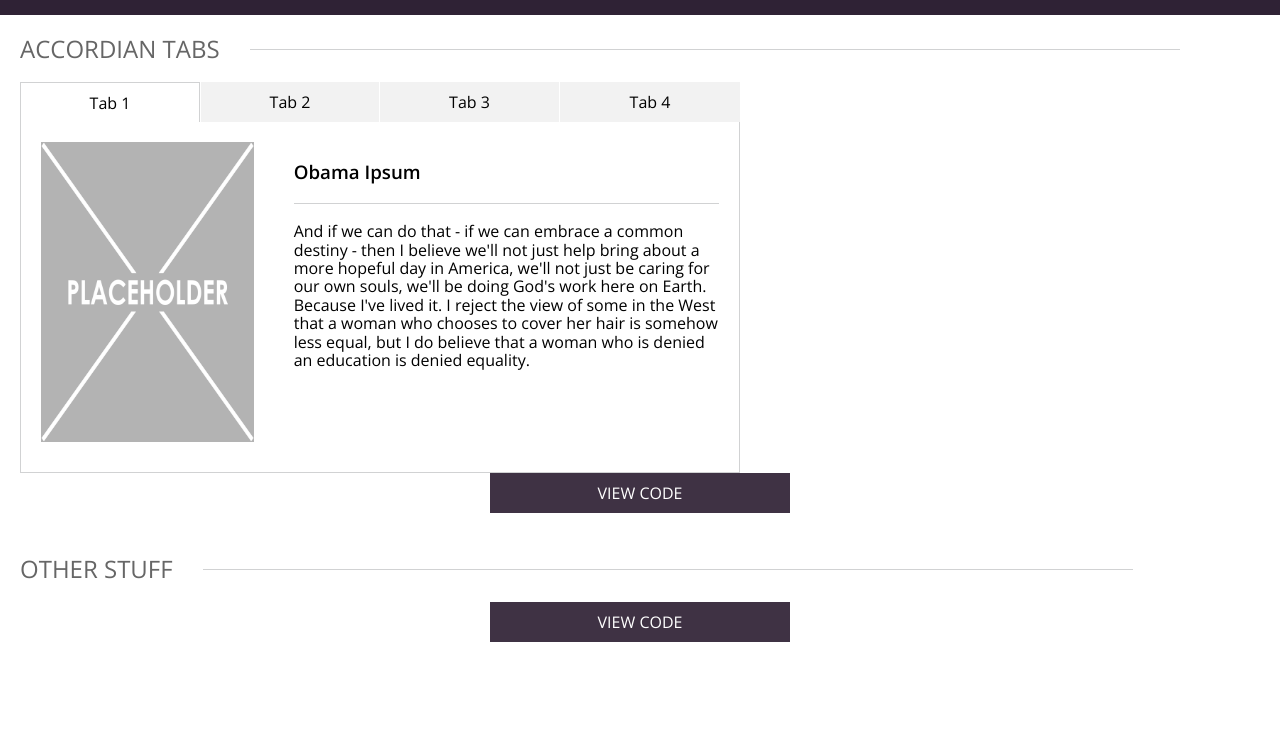
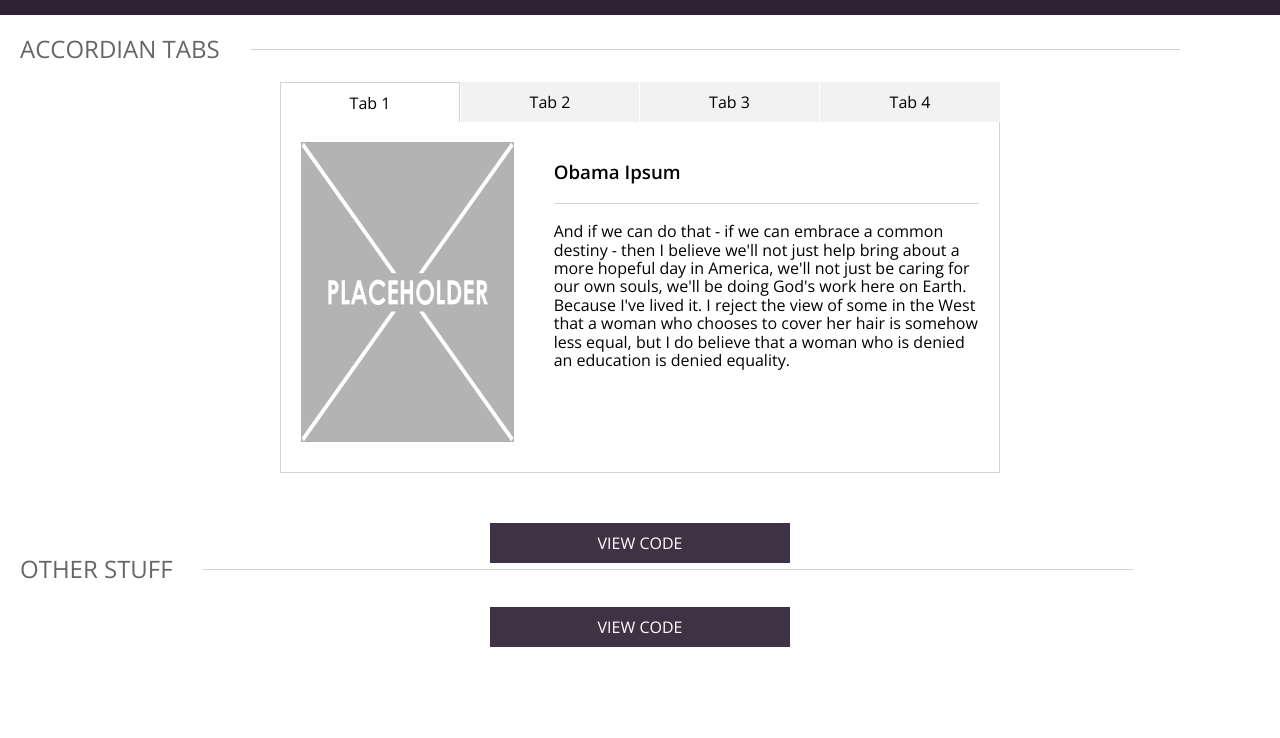
Before and after one commit to etcetera8/Pattrn-Party, a plain HTML site: page index.html in a window 1280 px wide. Shown: the part 62-800 px from the top of the page. Drawn offline with nearby package versions, Linux system fonts and the light colour scheme.

Commit message:
Center content

```diff
--- a/index.html
+++ b/index.html
@@ -14,7 +14,7 @@
 
     <section>
       <h2>ACCORDIAN TABS</h2>
-
+        <div class="wrapper">
           <nav>
             <div class="tab active one">Tab 1</div>
             <div class="tab two">Tab 2</div>
@@ -85,11 +85,8 @@
               vortex spaceships the answer is a resounding yes... Nazca lines , crystal skull crystal skull the vedas technology mercury
               mayan , targeted mutation i know it sounds crazy... Legendary times.</p>
             </section>
-
           </article>
-
-
-
+        </div>
           <button class="view-code-btn">VIEW CODE</button>
         </section>
     <section>
--- a/styles.scss
+++ b/styles.scss
@@ -28,10 +28,17 @@ body, html {
   }
 }
 
+.wrapper {
+  display: flex;
+  flex-direction: column;
+  justify-content: center;
+  align-items: center;
+  margin-bottom: 50px;
+}
+
 section {
   margin: 20px;
   height: 500px;
-
 
   h2 {
     font-weight: 300;
@@ -51,7 +58,7 @@ section {
 
   button {
     display: block;
-    margin: 0 auto;
+    margin: 25px auto;
     width: 300px;
     height: 40px;
     font-weight: 300;
@@ -63,7 +70,6 @@ section {
 
 nav {
   display: flex;
-  width: 50%;
   margin: 0;
 
   .tab {
```
Also changed, not shown: styles.css, 1 other file. Lines whose indentation alone changed are shown as unchanged.
